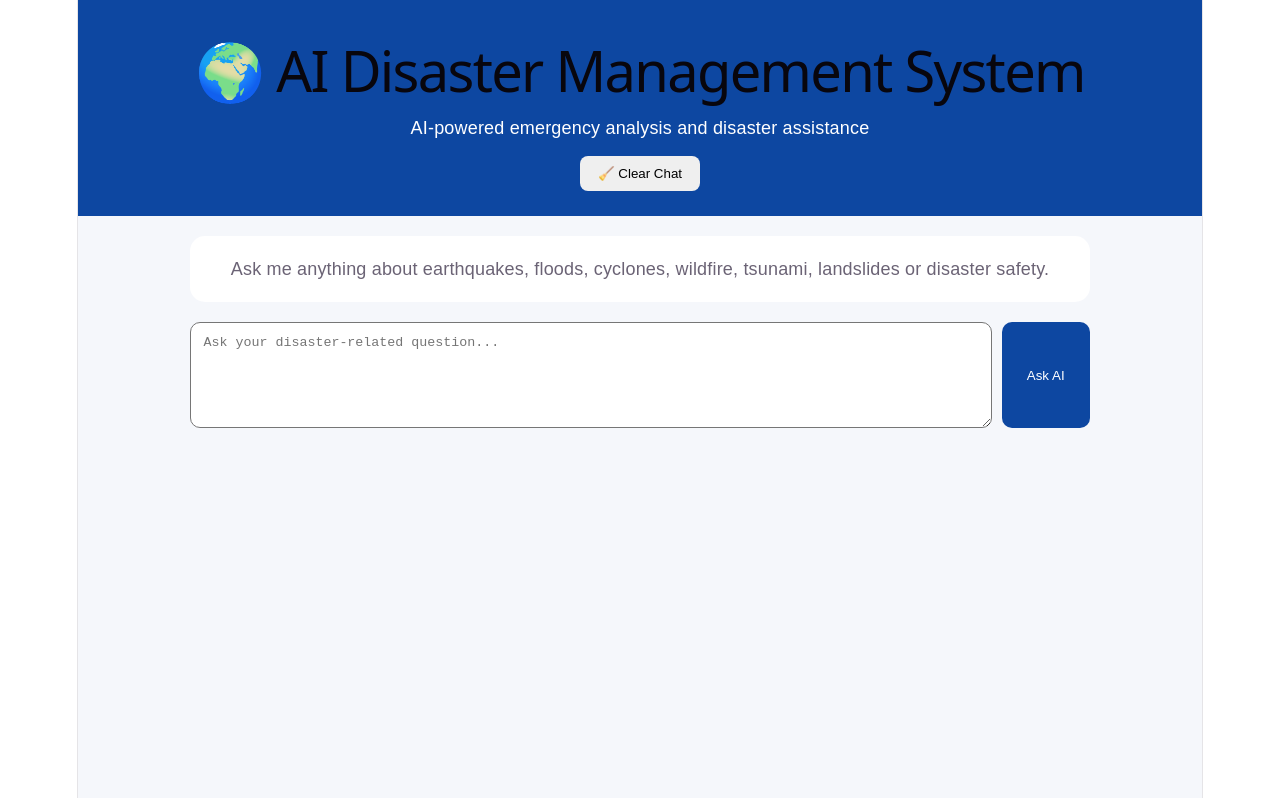
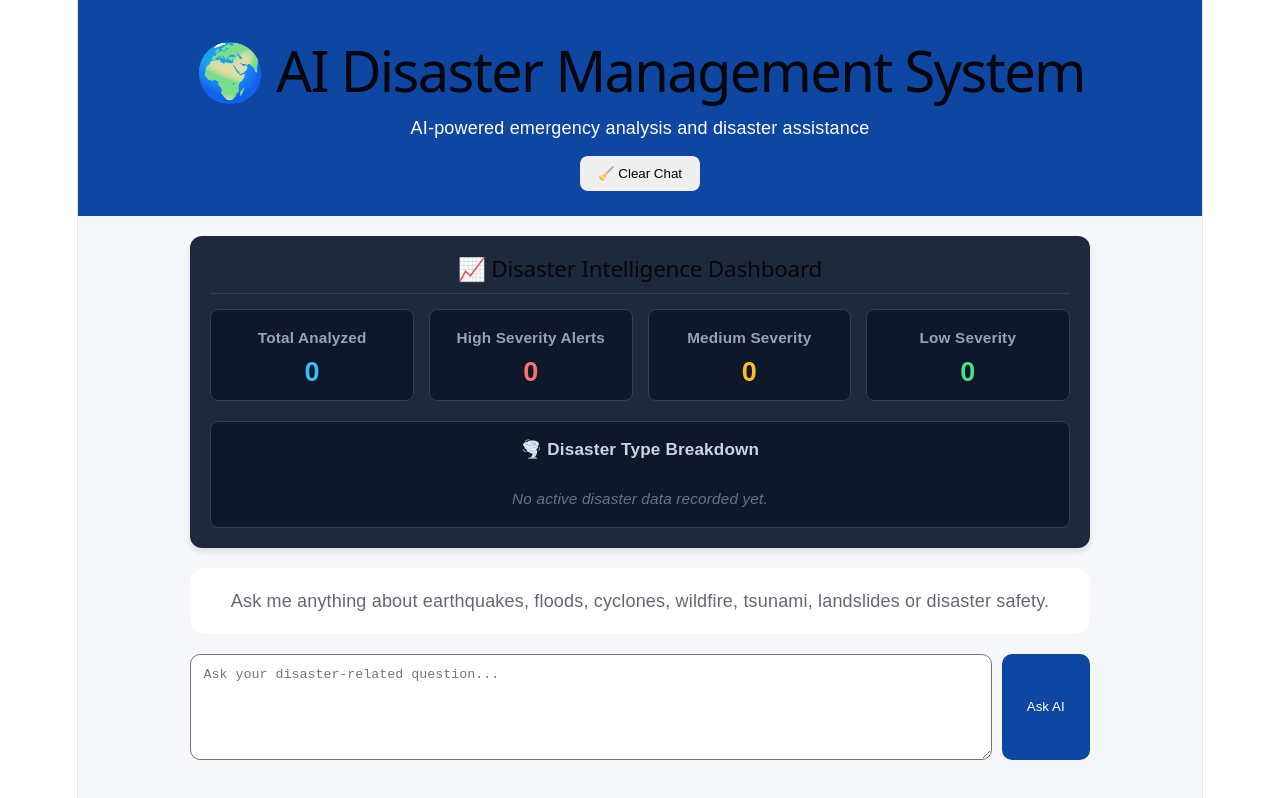
Before and after one commit to STORMY432/AI-disaster-management, a React app in the folder frontend/: page / in a window 1280 px wide. Built offline with nearby package versions, Linux system fonts and the light colour scheme; the HTML template or start-up script is replaced by a standard one.

Commit message:
Add analytics dashboard component and disaster analytics screenshot

```diff
--- /dev/null
+++ b/frontend/src/AnalyticsDashboard.css
@@ -0,0 +1,103 @@
+.analytics-dashboard {
+  background: #1e293b;
+  color: #f8fafc;
+  padding: 20px;
+  border-radius: 12px;
+  margin-bottom: 20px;
+  box-shadow: 0 4px 6px rgba(0, 0, 0, 0.1);
+}
+
+.analytics-dashboard h2 {
+  margin-top: 0;
+  font-size: 1.25rem;
+  margin-bottom: 15px;
+  border-bottom: 1px solid #334155;
+  padding-bottom: 10px;
+}
+
+.metrics-grid {
+  display: grid;
+  grid-template-columns: repeat(auto-fit, minmax(140px, 1fr));
+  gap: 15px;
+  margin-bottom: 20px;
+}
+
+.metric-card {
+  background: #0f172a;
+  padding: 15px;
+  border-radius: 8px;
+  text-align: center;
+  border: 1px solid #334155;
+}
+
+.metric-card h3 {
+  font-size: 0.85rem;
+  color: #94a3b8;
+  margin: 0 0 8px 0;
+}
+
+.metric-value {
+  font-size: 1.5rem;
+  font-weight: bold;
+  margin: 0;
+  color: #38bdf8;
+}
+
+.metric-card.severity-high .metric-value {
+  color: #f87171;
+}
+
+.metric-card.severity-medium .metric-value {
+  color: #fbbf24;
+}
+
+.metric-card.severity-low .metric-value {
+  color: #4ade80;
+}
+
+.analytics-breakdown-row {
+  display: flex;
+  gap: 15px;
+}
+
+.breakdown-box {
+  background: #0f172a;
+  flex: 1;
+  padding: 15px;
+  border-radius: 8px;
+  border: 1px solid #334155;
+}
+
+.breakdown-box h4 {
+  margin-top: 0;
+  font-size: 0.95rem;
+  color: #cbd5e1;
+}
+
+.breakdown-box ul {
+  list-style: none;
+  padding: 0;
+  margin: 0;
+}
+
+.breakdown-box li {
+  display: flex;
+  justify-content: space-between;
+  padding: 6px 0;
+  border-bottom: 1px solid #1e293b;
+  font-size: 0.9rem;
+}
+
+.breakdown-box .badge {
+  background: #334155;
+  padding: 2px 8px;
+  border-radius: 12px;
+  font-size: 0.8rem;
+}
+
+.no-data {
+  color: #64748b;
+  font-size: 0.85rem;
+  font-style: italic;
+  margin: 0;
+}
--- /dev/null
+++ b/frontend/src/AnalyticsDashboard.jsx
@@ -0,0 +1,71 @@
+import React from "react";
+import "./AnalyticsDashboard.css";
+
+function AnalyticsDashboard({ messages }) {
+  // Calculate analytics metrics from the messages array
+  const totalQueries = messages.filter((m) => m.role === "ai").length;
+
+  const severityCounts = messages
+    .filter((m) => m.role === "ai" && m.severity)
+    .reduce((acc, m) => {
+      const sev = m.severity.toLowerCase();
+      acc[sev] = (acc[sev] || 0) + 1;
+      return acc;
+    }, {});
+
+  const disasterCounts = messages
+    .filter((m) => m.role === "ai" && m.disaster)
+    .reduce((acc, m) => {
+      const type = m.disaster;
+      acc[type] = (acc[type] || 0) + 1;
+      return acc;
+    }, {});
+
+  return (
+    <div className="analytics-dashboard">
+      <h2>📈 Disaster Intelligence Dashboard</h2>
+
+      <div className="metrics-grid">
+        <div className="metric-card">
+          <h3>Total Analyzed</h3>
+          <p className="metric-value">{totalQueries}</p>
+        </div>
+
+        <div className="metric-card severity-high">
+          <h3>High Severity Alerts</h3>
+          <p className="metric-value">{severityCounts["high"] || 0}</p>
+        </div>
+
+        <div className="metric-card severity-medium">
+          <h3>Medium Severity</h3>
+          <p className="metric-value">{severityCounts["medium"] || 0}</p>
+        </div>
+
+        <div className="metric-card severity-low">
+          <h3>Low Severity</h3>
+          <p className="metric-value">{severityCounts["low"] || 0}</p>
+        </div>
+      </div>
+
+      <div className="analytics-breakdown-row">
+        <div className="breakdown-box">
+          <h4>🌪️ Disaster Type Breakdown</h4>
+          {Object.keys(disasterCounts).length === 0 ? (
+            <p className="no-data">No active disaster data recorded yet.</p>
+          ) : (
+            <ul>
+              {Object.entries(disasterCounts).map(([type, count], i) => (
+                <li key={i}>
+                  <span>{type}</span>
+                  <span className="badge">{count}</span>
+                </li>
+              ))}
+            </ul>
+          )}
+        </div>
+      </div>
+    </div>
+  );
+}
+
+export default AnalyticsDashboard;
--- a/frontend/src/App.jsx
+++ b/frontend/src/App.jsx
@@ -2,6 +2,7 @@ import { useState } from "react";
 import axios from "axios";
 import "./App.css";
 import MapView from "./MapView";
+import AnalyticsDashboard from "./AnalyticsDashboard";
 
 function App() {
   const [prompt, setPrompt] = useState("");
@@ -102,6 +103,10 @@ function App() {
       </header>
 
       <div className="chat-container">
+
+        {/* Disaster Analytics Dashboard */}
+        <AnalyticsDashboard messages={messages} />
+
         <div className="chat-box">
           {messages.length === 0 ? (
             <p className="welcome">
```
Also changed, not shown: 1 other file (tests, documents, lock files or other folders).
